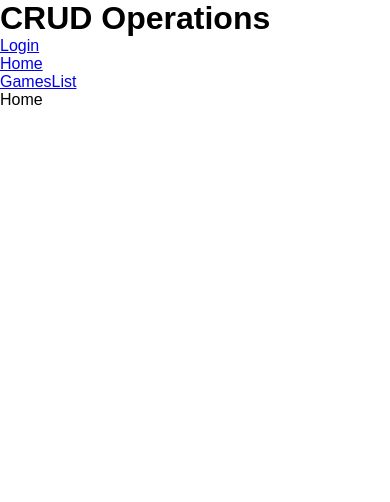
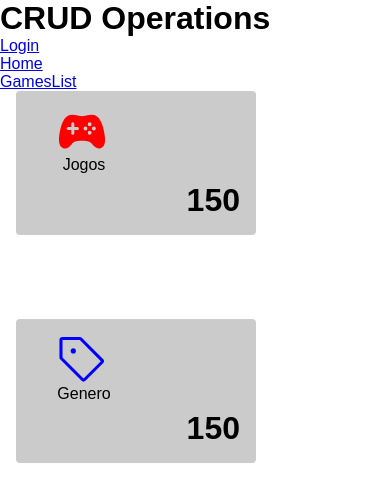
Before and after one commit to BuenoMVP/Desafio_2_PB_Compass, a React app: page /Home in a window 390 px wide. Shown: the top 502 px of the page. Built offline with nearby package versions, Linux system fonts and the light colour scheme; the HTML template or start-up script is replaced by a standard one.

Commit message:
feat: Responsive Card Home component

```diff
--- /dev/null
+++ b/src/frontend/src/components/CardHome.tsx
@@ -0,0 +1,24 @@
+import { IconBaseProps } from "react-icons";
+import "./cardHome.css"
+
+interface CardHomeProps {
+  title: string,
+  total: number,
+  icon: IconBaseProps
+}
+
+const CardHome = (props:CardHomeProps) => {
+  return (
+    <button>
+        <div>
+            <>
+              {props.icon}
+            </>
+            <p>{props.title}</p>
+        </div>
+        <span>{props.total}</span>
+    </button>
+  )
+}
+
+export default CardHome
--- /dev/null
+++ b/src/frontend/src/components/cardHome.css
@@ -0,0 +1,30 @@
+button {
+    font-size: 1rem;
+    display: flex;
+    flex-direction: column;
+    border: none;
+    background-color: #6c6c6c59;
+    border-radius: 4px;
+    width: 15rem;
+    height: 9rem;
+    padding: 1rem;
+    cursor: pointer;
+}
+
+button div {
+    display: inherit;
+    flex-direction: inherit;
+    width: 50%;
+    height: 60%;
+    justify-content: space-between;
+}
+
+button span {
+    display: inherit;
+    justify-content: end;
+    align-items: end;
+    font-size: 2rem;
+    font-weight: bold;
+    width: 100%;
+    height: 40%;
+}
--- a/src/frontend/src/pages/Home.tsx
+++ b/src/frontend/src/pages/Home.tsx
@@ -1,7 +1,17 @@
+import CardHome from "../components/CardHome"
+import { IoGameController } from "react-icons/io5";
+import { GoTag } from "react-icons/go"
+import "../styles/home.css"
+
+const tamIcon = 100
+const totalValue = 150
 
 const Home = () => {
   return (
-    <div>Home</div>
+    <div className="cardContainer">
+      <CardHome title="Jogos" total={totalValue} icon={<IoGameController size={tamIcon} color="red"/>} />
+      <CardHome title="Genero" total={totalValue} icon={<GoTag size={tamIcon} color="blue"/>} />
+    </div>
   )
 }
 
--- /dev/null
+++ b/src/frontend/src/styles/home.css
@@ -0,0 +1,7 @@
+.cardContainer {
+    display: flex;
+    flex-direction: row;
+    flex-wrap: wrap;
+    gap: 10vh;
+    padding-left: 1rem;
+}
```
